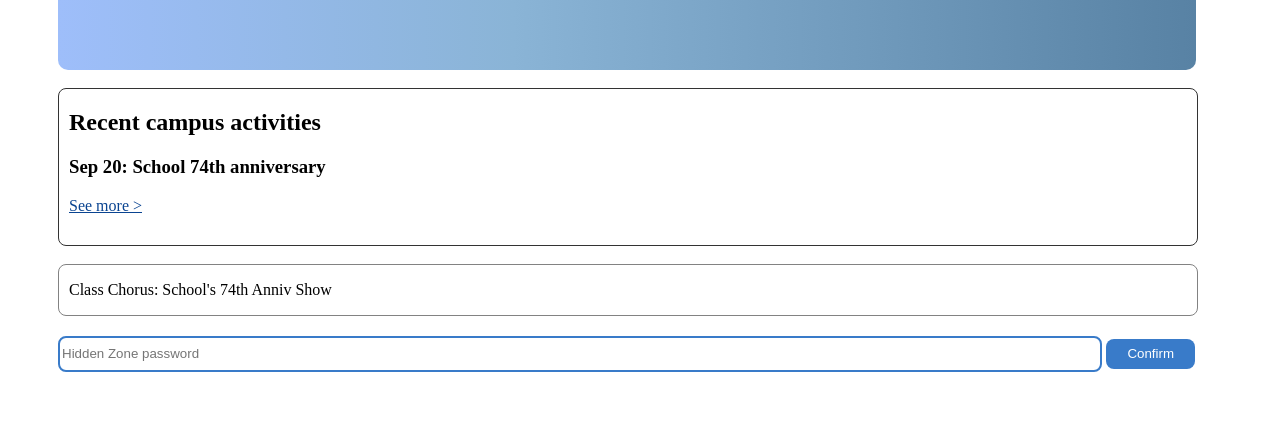
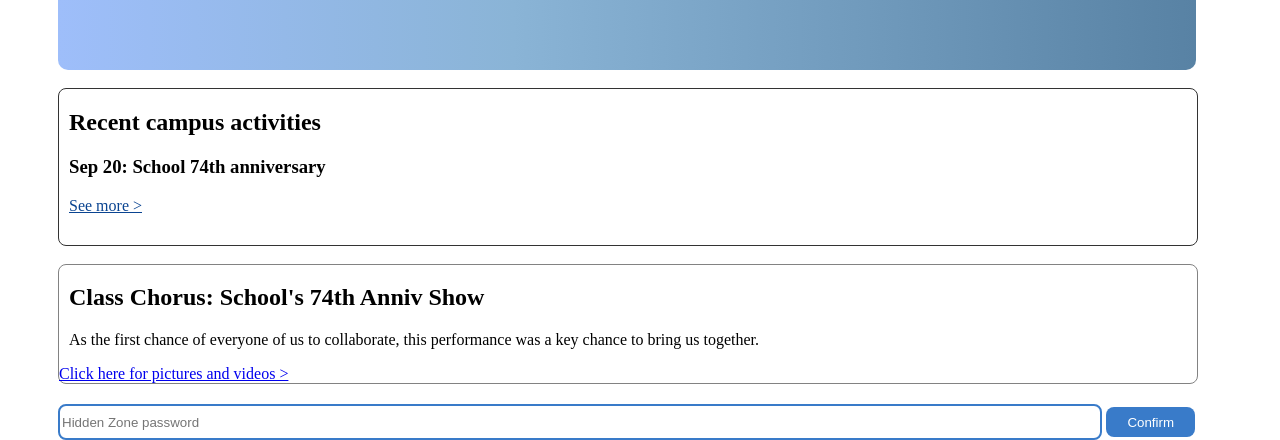
Before and after one commit to bycms/FDFZ2920, a plain HTML site: page index.html in a window 1280 px wide. Shown: the part 498-938 px from the top of the page. Before the commit the page ends 870 px from the top, so only its background shows below. Drawn offline with Linux system fonts and the light colour scheme.

Commit message:
Update index.html

```diff
--- a/index.html
+++ b/index.html
@@ -28,7 +28,9 @@
         <br/>
     <!--class only below-->
         <div class="standardBar actv1">
-            <p class="leftTen">Class Chorus: School's 74th Anniv Show</p>
+            <h2 class="leftTen">Class Chorus: School's 74th Anniv Show</h2>
+            <p class="leftTen">As the first chance of everyone of us to collaborate, this performance was a key chance to bring us together. </p>
+            <a href="https://www.luogu.com.cn">Click here for pictures and videos ></a>
         </div>
 
 
```
